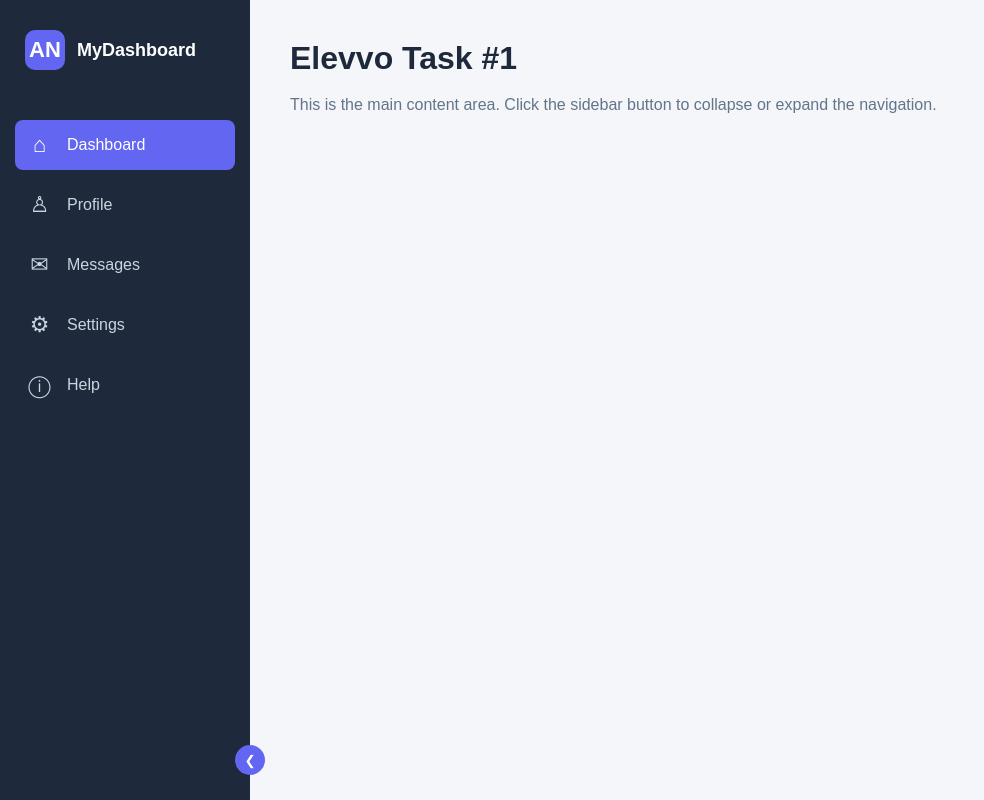
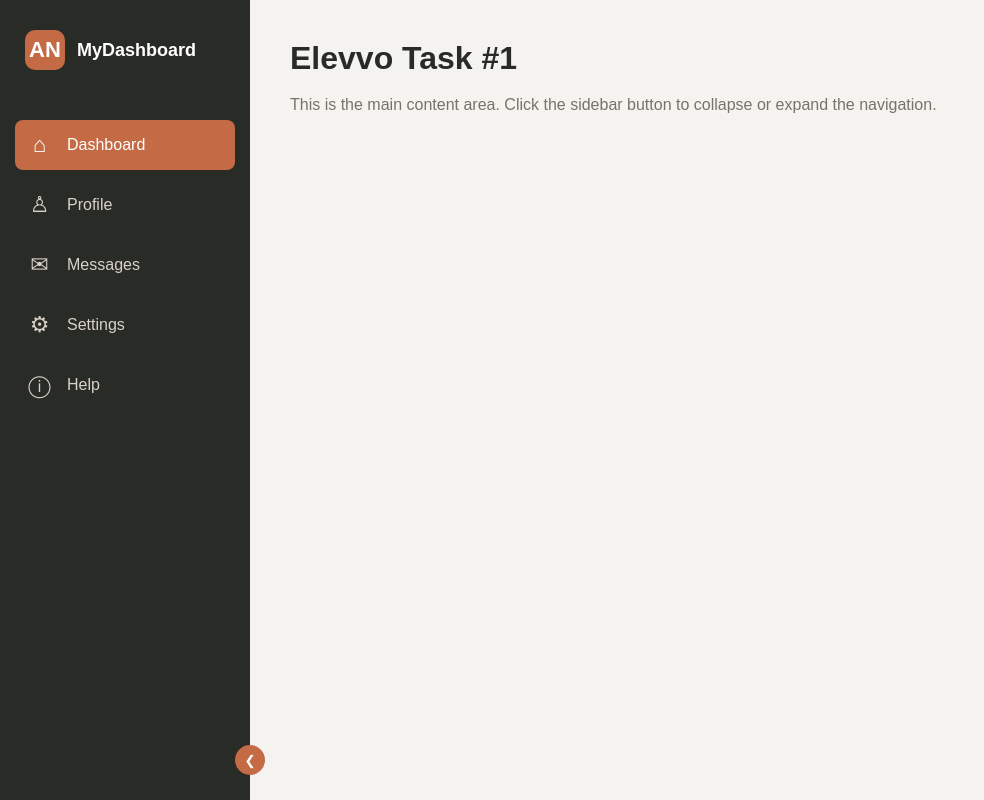
Before and after one commit to anesuraswe/collapsible-side-bar, a plain HTML site: page index.html in a window 1280 px wide. Shown: the whole page, without its empty margins (0-984 px from the left). Drawn offline with Linux system fonts and the light colour scheme.

Commit message:
fix: color-scheme

```diff
--- a/style.css
+++ b/style.css
@@ -1,5 +1,4 @@
 
-/* General styling */
 * {
     margin: 0;
     padding: 0;
@@ -8,7 +7,7 @@
 
 body {
     font-family: Arial, sans-serif;
-    background: #f4f6f9;
+    background: #f5f3ef;
 }
 
 .container {
@@ -16,11 +15,10 @@ body {
     min-height: 100vh;
 }
 
-/* Sidebar */
 .sidebar {
     width: 250px;
     height: 100vh;
-    background: #1e293b;
+    background: #292b27;
     color: white;
     padding: 20px 15px;
     position: relative;
@@ -31,7 +29,6 @@ body {
     flex-shrink: 0;
 }
 
-/* Logo */
 .logo {
     display: flex;
     align-items: center;
@@ -45,7 +42,7 @@ body {
     width: 40px;
     height: 40px;
     min-width: 40px;
-    background: #6366f1;
+    background: #c46b45;
     border-radius: 10px;
 
     display: flex;
@@ -62,7 +59,6 @@ body {
     transition: opacity 0.2s ease;
 }
 
-/* Navigation */
 .navigation {
     display: flex;
     flex-direction: column;
@@ -78,7 +74,7 @@ body {
     border-radius: 8px;
 
     text-decoration: none;
-    color: #cbd5e1;
+    color: #d8d2c8;
 
     white-space: nowrap;
     transition: background 0.2s ease, color 0.2s ease;
@@ -86,7 +82,7 @@ body {
 
 .nav-link:hover,
 .nav-link.active {
-    background: #6366f1;
+    background: #c46b45;
     color: white;
 }
 
@@ -100,7 +96,6 @@ body {
     transition: opacity 0.2s ease;
 }
 
-/* Toggle button */
 .toggle-btn {
     position: absolute;
     bottom: 25px;
@@ -111,14 +106,13 @@ body {
 
     border: none;
     border-radius: 50%;
-    background: #6366f1;
+    background: #c46b45;
     color: white;
 
     cursor: pointer;
     z-index: 2;
 }
 
-/* Main content */
 .main-content {
     flex: 1;
     padding: 40px;
@@ -126,52 +120,45 @@ body {
 
 .main-content h1 {
     margin-bottom: 15px;
-    color: #1e293b;
+    color: #292b27;
 }
 
 .main-content p {
-    color: #64748b;
+    color: #77736b;
     line-height: 1.6;
 }
 
-/* Hide mobile menu button on desktop */
 .mobile-menu-btn {
     display: none;
 }
 
 
-/* Collapsed sidebar */
 .sidebar.collapsed {
     width: 75px;
 }
 
-/* Hide logo text */
 .sidebar.collapsed .logo-text {
     opacity: 0;
     width: 0;
     overflow: hidden;
 }
 
-/* Hide navigation text */
 .sidebar.collapsed .link-text {
     opacity: 0;
     width: 0;
     overflow: hidden;
 }
 
-/* Center navigation icons */
 .sidebar.collapsed .nav-link {
     justify-content: center;
     padding: 12px 0;
 }
 
-/* Center logo */
 .sidebar.collapsed .logo {
     justify-content: center;
     padding: 10px 0;
 }
 
-/* Rotate toggle icon */
 .sidebar.collapsed .toggle-btn span {
     display: inline-block;
     transform: rotate(180deg);
@@ -179,7 +166,6 @@ body {
 
 
 
-/* Mobile responsiveness */
 @media (max-width: 768px) {
 
     .sidebar {
@@ -193,12 +179,10 @@ body {
         transition: transform 0.3s ease;
     }
 
-    /* Show sidebar when mobile menu is opened */
     .sidebar.mobile-open {
         transform: translateX(0);
     }
 
-    /* Disable desktop collapsed width on mobile */
     .sidebar.collapsed {
         width: 250px;
     }
@@ -219,11 +203,10 @@ body {
         padding: 10px;
     }
 
-    /* Show hamburger button */
     .mobile-menu-btn {
         display: block;
         border: none;
-        background: #6366f1;
+        background: #c46b45;
         color: white;
 
         padding: 10px 15px;
@@ -238,7 +221,6 @@ body {
         padding: 20px;
     }
 
-    /* Keep toggle button inside sidebar */
     .toggle-btn {
         right: 15px;
         bottom: 25px;
```
Also changed, not shown: index.html (+1 -5 lines), script.js (+4 -23 lines).
